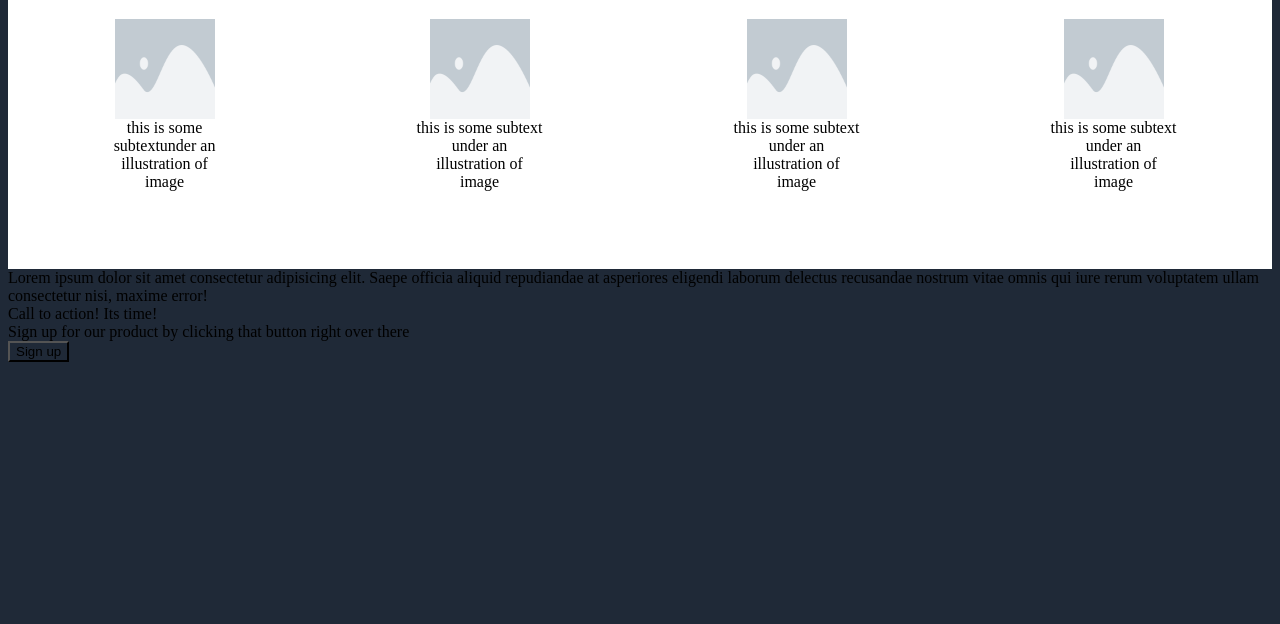
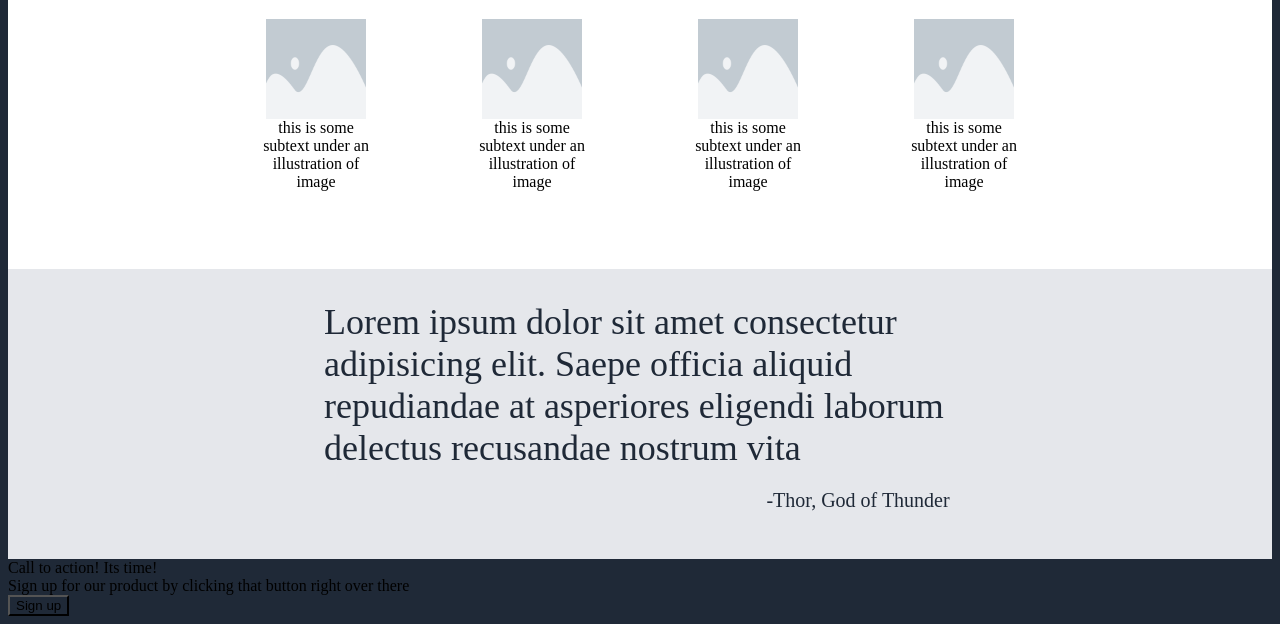
Before and after one commit to Gordon06060/toplandingpage, a plain HTML site: page index.html in a window 1280 px wide. Shown: the part 483-1107 px from the top of the page. Before the commit the page ends 853 px from the top, so only its background shows below. Drawn offline with Linux system fonts and the light colour scheme.

Commit message:
Added section 3 with testimonial from Thor

```diff
--- a/css/style.css
+++ b/css/style.css
@@ -106,9 +106,51 @@
 
 .text{
     text-align: center;
-    width:40%;
+    width:50%;
 }
 
 .info{
     display:flex;
 }
+
+.img.first{
+    padding-left: 200px;
+}
+
+.img.fourth{
+    padding-right: 200px;
+}
+
+
+.quotecontainer{
+    height:200px;
+    background-color: #E5E7EB;
+    display: flex;
+    align-items: flex-end;
+    justify-content: center;
+
+}
+
+.quotecontainer .quote{
+    background-color: #E5E7EB;
+    color: #1F2937;
+    font-size: 36px;
+    font-style: light italic;
+    width: 50%;
+}
+
+.personcontainer{
+    height: 90px;
+    background-color: #E5E7EB;
+    display: flex;
+    justify-content: flex-end;
+
+}
+
+.personcontainer .person{
+    margin-top: 20px;
+    background-color: #E5E7EB;
+    color: #1F2937;
+    font-size: 20px;
+    width: 40%;
+}
--- a/index.html
+++ b/index.html
@@ -39,7 +39,7 @@
         <div class="info">
             <div class="img first">
                 <img src="img/placeholder.webp">
-                <div class="text">this is some subtextunder an illustration of image</div>
+                <div class="text">this is some subtext under an illustration of image</div>
             </div>
 
             <div class="img second">
@@ -63,10 +63,13 @@
     </div>
 
 
+    <div class="quotecontainer">
+        <div class="quote">Lorem ipsum dolor sit amet consectetur adipisicing elit. Saepe officia aliquid repudiandae at asperiores eligendi laborum delectus recusandae nostrum vita</div>
+    </div>
 
-
-
-        <div class="quote">Lorem ipsum dolor sit amet consectetur adipisicing elit. Saepe officia aliquid repudiandae at asperiores eligendi laborum delectus recusandae nostrum vitae omnis qui iure rerum voluptatem ullam consectetur nisi, maxime error!</div>
+    <div class="personcontainer">
+        <div class="person">-Thor, God of Thunder</div>
+    </div>
 
         <div class="call">
             <div>Call to action! Its time!</div>
```
